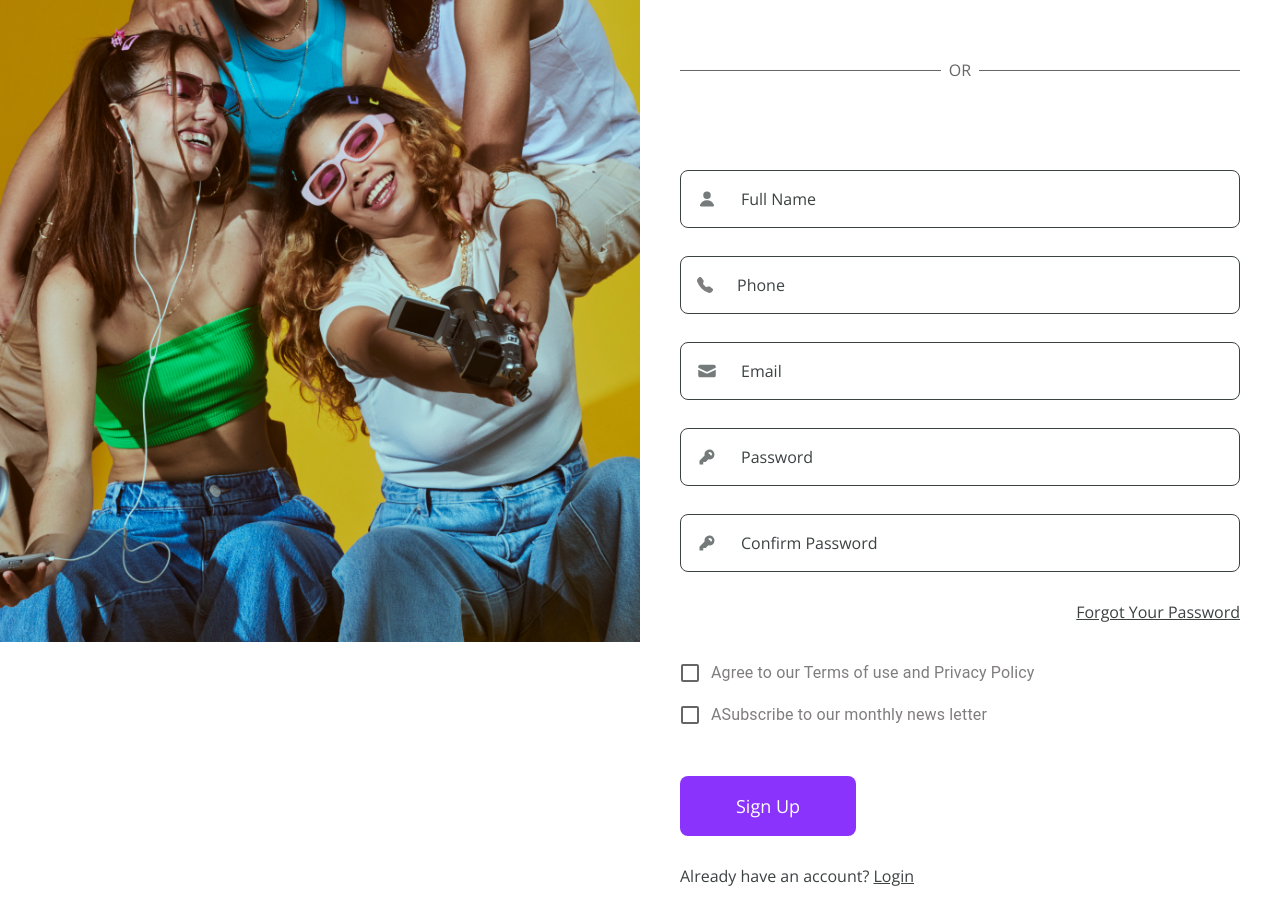
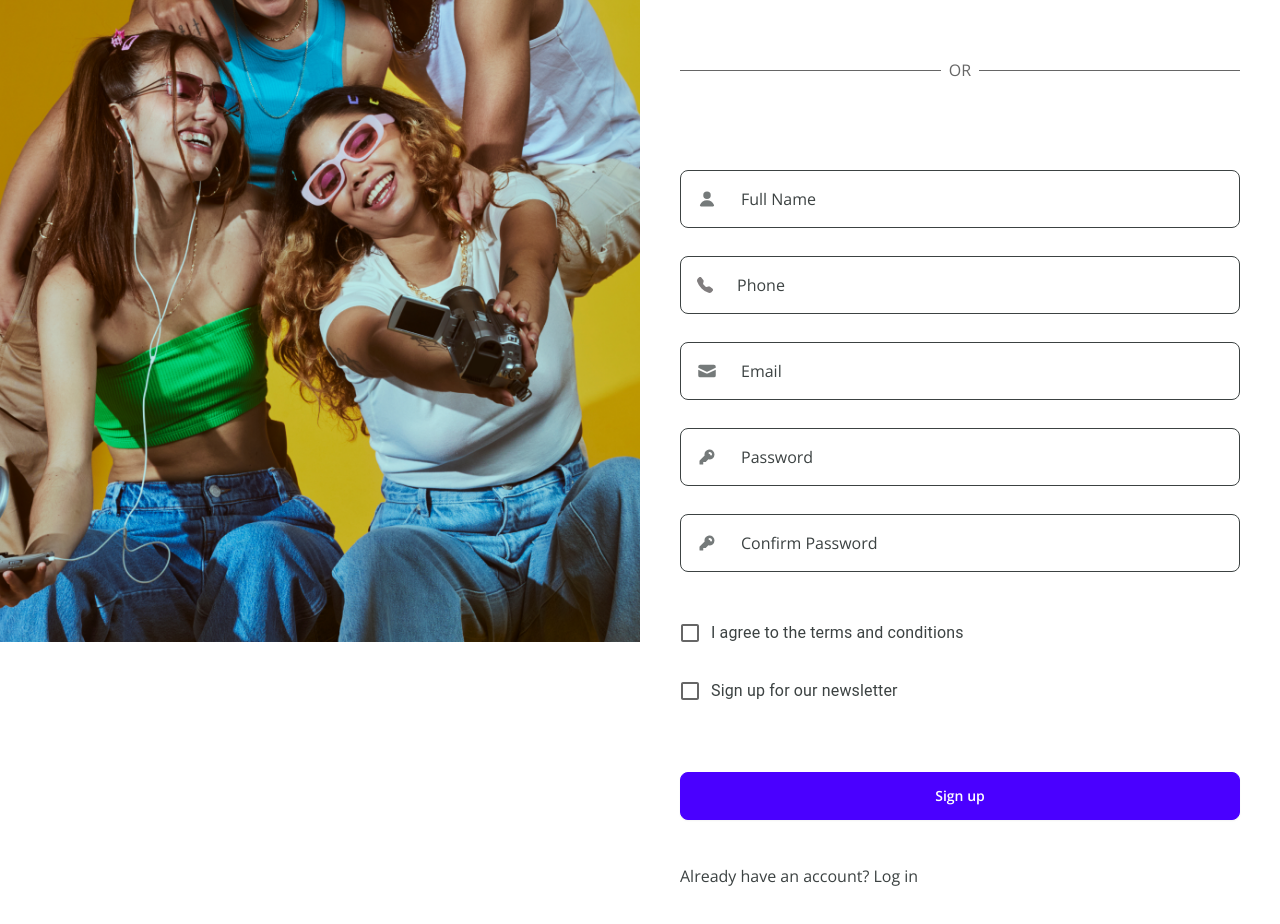
Before and after one commit to chikhaouiMohammed/ecommerce-web-app, a React (Vite) app: page /signup in a window 1280 px wide. Shown: the part 300-1224 px from the top of the page. Built offline with nearby package versions, Linux system fonts and the light colour scheme; no server answers; the HTML template or start-up script is replaced by a standard one.

Commit message:
Fixing sign up

```diff
--- a/src/pages/SignUp/Signup.jsx
+++ b/src/pages/SignUp/Signup.jsx
@@ -1,133 +1,187 @@
-// import images
-import loginImg from '../../images/Login/Image.png'
-import { Link } from 'react-router-dom'
-import { Checkbox, FormControlLabel } from '@mui/material'
-import GoogleSignIn from '../GoogleSignIn'
-import { useState } from 'react'
-import { createUserWithEmailAndPassword, sendEmailVerification } from 'firebase/auth'
-import { auth, db } from '../../firebase'
-import { doc, setDoc } from 'firebase/firestore'
-import toast from 'react-hot-toast'
-import Header from '../../components/Header/Header'
-import { BsFillTelephoneFill } from 'react-icons/bs'
-
-
+import loginImg from '../../images/Login/Image.png';
+import { Link } from 'react-router-dom';
+import { Checkbox, FormControlLabel } from '@mui/material';
+import GoogleSignIn from '../GoogleSignIn';
+import { useState } from 'react';
+import { createUserWithEmailAndPassword, sendEmailVerification } from 'firebase/auth';
+import { auth, db } from '../../firebase';
+import { doc, setDoc } from 'firebase/firestore';
+import toast from 'react-hot-toast';
+import Header from '../../components/Header/Header';
+import { BsFillTelephoneFill } from 'react-icons/bs';
 
 const Signup = () => {
-
-    const [fullName, setfullName] = useState();
-    const [email, setemail] = useState();
-    const [password, setpassword] = useState();
-    const [phone, setphone] = useState();
-    const [confirmedPassword, setconfirmedPassword] = useState();
+  const [fullName, setFullName] = useState('');
+  const [email, setEmail] = useState('');
+  const [password, setPassword] = useState('');
+  const [phone, setPhone] = useState('');
+  const [confirmedPassword, setConfirmedPassword] = useState('');
   const [agreeToTerms, setAgreeToTerms] = useState(false);
   const [subscribeNewsletter, setSubscribeNewsletter] = useState(false);
+  const [loading, setLoading] = useState(false);
 
+  const handleSignUp = async (e) => {
+    e.preventDefault();
+    setLoading(true);
 
+    try {
+      if (password === confirmedPassword && agreeToTerms) {
+        const userCredential = await createUserWithEmailAndPassword(auth, email, password);
+        const user = userCredential.user;
 
-    const handleSignUp = async(e) => {
-        e.preventDefault()
-        try {
-            if (password === confirmedPassword && agreeToTerms ) {
-                await createUserWithEmailAndPassword(auth, email, password);
-                const user = auth.currentUser;
-                console.log(user);
-                if(user){
-                  await setDoc(doc(db, "users", user.uid), {
+        if (user) {
+          await setDoc(doc(db, 'users', user.uid), {
             email: email,
             fullName: fullName,
             password: password,
             phone: phone,
             signInMethode: 'Email and password',
-                    isNewsLetter : subscribeNewsletter
-                  })
+            isNewsLetter: subscribeNewsletter,
+          });
+
+          await sendEmailVerification(user);
+          toast.success('Registration successful! Verification email sent.');
+          window.location.href = '/signup/email-verification';
         }
-                await sendEmailVerification(user);
-                toast.success('Registration successful!');
-                window.location.href = 'signup/email-verification'
       } else {
-                if(password != confirmedPassword){
+        if (password !== confirmedPassword) {
           toast.error('Passwords do not match. Please try again.');
+        } else {
+          toast.error('You must agree to the terms and conditions.');
         }
-                else {
-                    toast.error('Agreement on the terms is mandatory."');
-                }
-
       }
     } catch (error) {
+      if (error.code === 'auth/email-already-in-use') {
+        toast.error('This email is already in use. Please use a different email.');
+      } else {
         toast.error(`Error: ${error.message}`);
       }
+    } finally {
+      setLoading(false);
     }
+  };
 
   return (
-    <section className=' font-open'>
+    <section className="font-open">
       {/* Nav Bar */}
-        <Header/>
+      <Header />
       {/* Sign Up Content */}
-        <div className='flex justify-center items-start w-full h-full pt-20 lg:py-0'>
+      <div className="flex justify-center items-start w-full h-full pt-20 lg:py-0">
         {/* Img */}
-            <div className='md:w-[50%] mt-16 w-0 '>
-                <img className='w-full' src={loginImg} alt="" />
+        <div className="md:w-[50%] mt-16 w-0">
+          <img className="w-full" src={loginImg} alt="" />
         </div>
         {/* Sign Up Form */}
-            <div className='md:w-[50%] w-full flex flex-col justify-center items-center px-10 pt-28'>
-                <h2 className='text-[#333333] text-[34px] text-start w-full font-bold mb-12'>Sign Up</h2>
-                <GoogleSignIn/>
+        <div className="md:w-[50%] w-full flex flex-col justify-center items-center px-10 pt-28">
+          <h2 className="text-[#333333] text-[34px] text-start w-full font-bold mb-12">Sign Up</h2>
+          <GoogleSignIn />
           {/* Or */}
-                <div className='mb-12 w-full flex justify-center items-center gap-2'>
-                    <div className='w-full h-[1px] bg-[#666666]'></div>
-                    <div className='font-normal text-[#666666]'>OR</div>
-                    <div className='w-full h-[1px] bg-[#666666]'></div>
+          <div className="mb-12 w-full flex justify-center items-center gap-2">
+            <div className="w-full h-[1px] bg-[#666666]"></div>
+            <div className="font-normal text-[#666666]">OR</div>
+            <div className="w-full h-[1px] bg-[#666666]"></div>
           </div>
-                <form onSubmit={handleSignUp} className='w-full flex flex-col justify-center items-start gap-7 py-10' action="">
+          <form onSubmit={handleSignUp} className="w-full flex flex-col justify-center items-start gap-7 py-10">
             <label className="w-full input input-bordered flex items-center gap-2 border-darkGrey py-7 text-darkGrey">
-                        <svg xmlns="http://www.w3.org/2000/svg" viewBox="0 0 16 16" fill="currentColor" className="w-5 h-5 opacity-70 text-darkGrey"><path d="M8 8a3 3 0 1 0 0-6 3 3 0 0 0 0 6ZM12.735 14c.618 0 1.093-.561.872-1.139a6.002 6.002 0 0 0-11.215 0c-.22.578.254 1.139.872 1.139h9.47Z" /></svg>
-                        <input type="text" required className="input grow border-none placeholder:text-darkGrey outline-none focus:border-none" placeholder="Full Name" onChange={(e) => setfullName(e.target.value) } />
+              <svg xmlns="http://www.w3.org/2000/svg" viewBox="0 0 16 16" fill="currentColor" className="w-5 h-5 opacity-70 text-darkGrey">
+                <path d="M8 8a3 3 0 1 0 0-6 3 3 0 0 0 0 6ZM12.735 14c.618 0 1.093-.561.872-1.139a6.002 6.002 0 0 0-11.215 0c-.22.578.254 1.139.872 1.139h9.47Z" />
+              </svg>
+              <input
+                type="text"
+                required
+                className="input grow border-none placeholder:text-darkGrey outline-none focus:border-none"
+                placeholder="Full Name"
+                onChange={(e) => setFullName(e.target.value)}
+              />
             </label>
 
             <label className="w-full input input-bordered flex items-center gap-2 border-darkGrey py-7 text-darkGrey">
-                    <BsFillTelephoneFill className='text-mediumGrey'/>
-
-                        <input type="text" className="input grow border-none placeholder:text-darkGrey outline-none focus:border-none" placeholder="Phone" onChange={(e) => setphone(e.target.value) } />
+              <BsFillTelephoneFill className="text-mediumGrey" />
+              <input
+                type="text"
+                className="input grow border-none placeholder:text-darkGrey outline-none focus:border-none"
+                placeholder="Phone"
+                onChange={(e) => setPhone(e.target.value)}
+              />
             </label>
 
             <label className="w-full input input-bordered flex items-center gap-2 border-darkGrey py-7 text-darkGrey">
-                    <svg
-                        xmlns="http://www.w3.org/2000/svg"
-                        viewBox="0 0 16 16"
-                        fill="currentColor"
-                        className="w-5 h-5 opacity-70 text-darkGrey">
-                        <path
-                        d="M2.5 3A1.5 1.5 0 0 0 1 4.5v.793c.026.009.051.02.076.032L7.674 8.51c.206.1.446.1.652 0l6.598-3.185A.755.755 0 0 1 15 5.293V4.5A1.5 1.5 0 0 0 13.5 3h-11Z" />
-                        <path
-                        d="M15 6.954 8.978 9.86a2.25 2.25 0 0 1-1.956 0L1 6.954V11.5A1.5 1.5 0 0 0 2.5 13h11a1.5 1.5 0 0 0 1.5-1.5V6.954Z" />
+              <svg xmlns="http://www.w3.org/2000/svg" viewBox="0 0 16 16" fill="currentColor" className="w-5 h-5 opacity-70 text-darkGrey">
+                <path d="M2.5 3A1.5 1.5 0 0 0 1 4.5v.793c.026.009.051.02.076.032L7.674 8.51c.206.1.446.1.652 0l6.598-3.185A.755.755 0 0 1 15 5.293V4.5A1.5 1.5 0 0 0 13.5 3h-11Z" />
+                <path d="M15 6.954 8.978 9.86a2.25 2.25 0 0 1-1.956 0L1 6.954V11.5A1.5 1.5 0 0 0 2.5 13h11a1.5 1.5 0 0 0 1.5-1.5V6.954Z" />
               </svg>
-                        <input type="email" required className="input grow border-none placeholder:text-darkGrey outline-none focus:border-none" placeholder="Email" onChange={(e) => setemail(e.target.value) } />
+              <input
+                type="email"
+                required
+                className="input grow border-none placeholder:text-darkGrey outline-none focus:border-none"
+                placeholder="Email"
+                onChange={(e) => setEmail(e.target.value)}
+              />
             </label>
 
             <label className="w-full input flex items-center gap-2 border-darkGrey py-7 text-darkGrey">
               <svg xmlns="http://www.w3.org/2000/svg" viewBox="0 0 16 16" fill="currentColor" className="w-5 h-5 opacity-70 text-darkGrey">
-                            <path fillRule="evenodd" d="M14 6a4 4 0 0 1-4.899 3.899l-1.955 1.955a.5.5 0 0 1-.353.146H5v1.5a.5.5 0 0 1-.5.5h-2a.5.5 0 0 1-.5-.5v-2.293a.5.5 0 0 1 .146-.353l3.955-3.955A4 4 0 1 1 14 6Zm-4-2a.75.75 0 0 0 0 1.5.5.5 0 0 1 .5.5.75.75 0 0 0 1.5 0 2 2 0 0 0-2-2Z" clipRule="evenodd" />
+                <path
+                  fillRule="evenodd"
+                  d="M14 6a4 4 0 0 1-4.899 3.899l-1.955 1.955a.5.5 0 0 1-.353.146H5v1.5a.5.5 0 0 1-.5.5h-2a.5.5 0 0 1-.5-.5v-2.293a.5.5 0 0 1 .146-.353l3.955-3.955A4 4 0 1 1 14 6Zm-4-2a.75.75 0 0 0 0 1.5.5.5 0 0 1 .5.5.75.75 0 0 0 1.5 0 2 2 0 0 0-2-2Z"
+                  clipRule="evenodd"
+                />
               </svg>
-                        <input required type="password" className="input grow border-none placeholder:text-darkGrey" placeholder="Password" onChange={(e) => setpassword(e.target.value)} pattern="(?=.*\d)(?=.*[a-z])(?=.*[A-Z]).{8,}" title="Must contain at least one number, one uppercase and lowercase letter, and at least 8 or more characters" />
+              <input
+                required
+                type="password"
+                className="input grow border-none placeholder:text-darkGrey"
+                placeholder="Password"
+                onChange={(e) => setPassword(e.target.value)}
+                pattern="(?=.*\d)(?=.*[a-z])(?=.*[A-Z]).{8,}"
+                title="Must contain at least one number, one uppercase and lowercase letter, and at least 8 or more characters"
+              />
             </label>
             <label className="w-full input flex items-center gap-2 border-darkGrey py-7 text-darkGrey">
               <svg xmlns="http://www.w3.org/2000/svg" viewBox="0 0 16 16" fill="currentColor" className="w-5 h-5 opacity-70 text-darkGrey">
-                            <path fillRule="evenodd" d="M14 6a4 4 0 0 1-4.899 3.899l-1.955 1.955a.5.5 0 0 1-.353.146H5v1.5a.5.5 0 0 1-.5.5h-2a.5.5 0 0 1-.5-.5v-2.293a.5.5 0 0 1 .146-.353l3.955-3.955A4 4 0 1 1 14 6Zm-4-2a.75.75 0 0 0 0 1.5.5.5 0 0 1 .5.5.75.75 0 0 0 1.5 0 2 2 0 0 0-2-2Z" clipRule="evenodd" />
+                <path
+                  fillRule="evenodd"
+                  d="M14 6a4 4 0 0 1-4.899 3.899l-1.955 1.955a.5.5 0 0 1-.353.146H5v1.5a.5.5 0 0 1-.5.5h-2a.5.5 0 0 1-.5-.5v-2.293a.5.5 0 0 1 .146-.353l3.955-3.955A4 4 0 1 1 14 6Zm-4-2a.75.75 0 0 0 0 1.5.5.5 0 0 1 .5.5.75.75 0 0 0 1.5 0 2 2 0 0 0-2-2Z"
+                  clipRule="evenodd"
+                />
               </svg>
-                        <input required type="password" className="input grow border-none placeholder:text-darkGrey" placeholder="Confirm Password" onChange={(e) => setconfirmedPassword(e.target.value)} pattern="(?=.*\d)(?=.*[a-z])(?=.*[A-Z]).{8,}" title="Must contain at least one number, one uppercase and lowercase letter, and at least 8 or more characters" />
+              <input
+                required
+                type="password"
+                className="input grow border-none placeholder:text-darkGrey"
+                placeholder="Confirm Password"
+                onChange={(e) => setConfirmedPassword(e.target.value)}
+              />
             </label>
+            <div className="flex flex-col w-full gap-4 mt-3">
+              <FormControlLabel
+                control={<Checkbox color="primary" checked={agreeToTerms} onChange={(e) => setAgreeToTerms(e.target.checked)} />}
+                label={<span className="text-darkGrey text-base">I agree to the terms and conditions</span>}
+              />
+              <FormControlLabel
+                control={<Checkbox color="primary" checked={subscribeNewsletter} onChange={(e) => setSubscribeNewsletter(e.target.checked)} />}
+                label={<span className="text-darkGrey text-base">Sign up for our newsletter</span>}
+              />
+            </div>
 
-                    <div className='w-full text-end text-darkGrey underline cursor-pointer transition-all duration-200 hover:text-black'>Forgot Your Password</div>
-                    <FormControlLabel onChange={(e) => setAgreeToTerms(e.target.checked)} className='-mb-7 text-mediumGrey' control={<Checkbox color='default' />} label="Agree to our Terms of use and Privacy Policy" />
-                    <FormControlLabel onChange={(e) => setSubscribeNewsletter(e.target.checked)} className='text-mediumGrey mb-3' control={<Checkbox color='default' />} label="ASubscribe to our monthly news letter" />
-                    <button type='submit' className='text-white bg-aztecPurple hover:bg-purple-900 transition-all duration-300 rounded-lg text-center py-4 px-14 text-lg'>Sign Up</button>
-                    <div className='text-darkGrey'>Already have an account? <Link to='/login' className='underline transition-all duration-200 hover:text-black cursor-pointer'>Login</Link></div>
+            <button
+              type="submit"
+              className={`btn btn-primary w-full text-white mt-8 ${loading ? 'btn-disabled' : ''}`}
+              disabled={loading}
+            >
+              {loading ? 'Signing up...' : 'Sign up'}
+            </button>
+            <p className="w-full mt-4 text-darkGrey">
+              Already have an account?{' '}
+              <Link to="/login" className="text-lightBlue">
+                Log in
+              </Link>
+            </p>
           </form>
         </div>
       </div>
     </section>
-  )
-}
+  );
+};
 
-export default Signup
+export default Signup;
```
Lines whose indentation alone changed are shown as unchanged.
